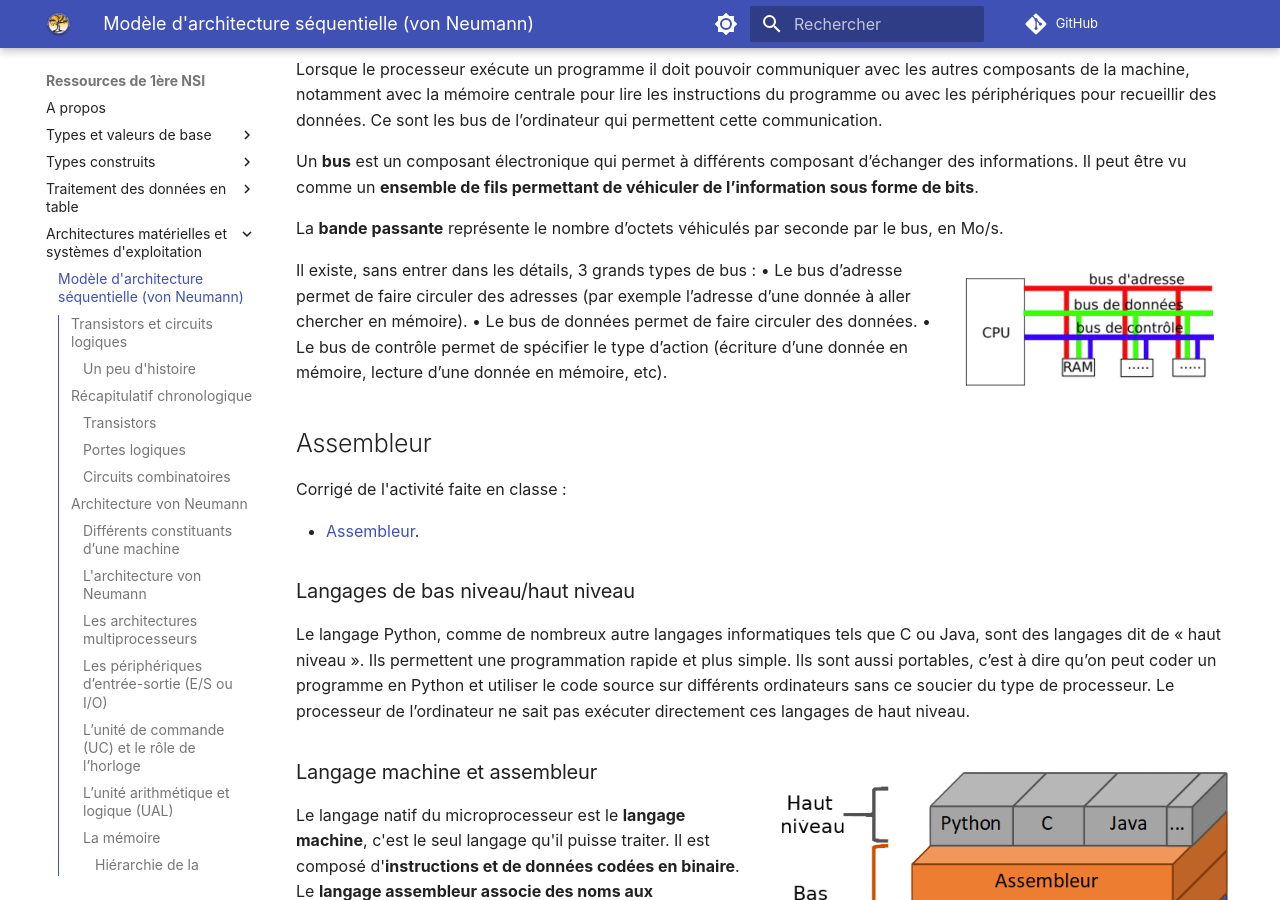
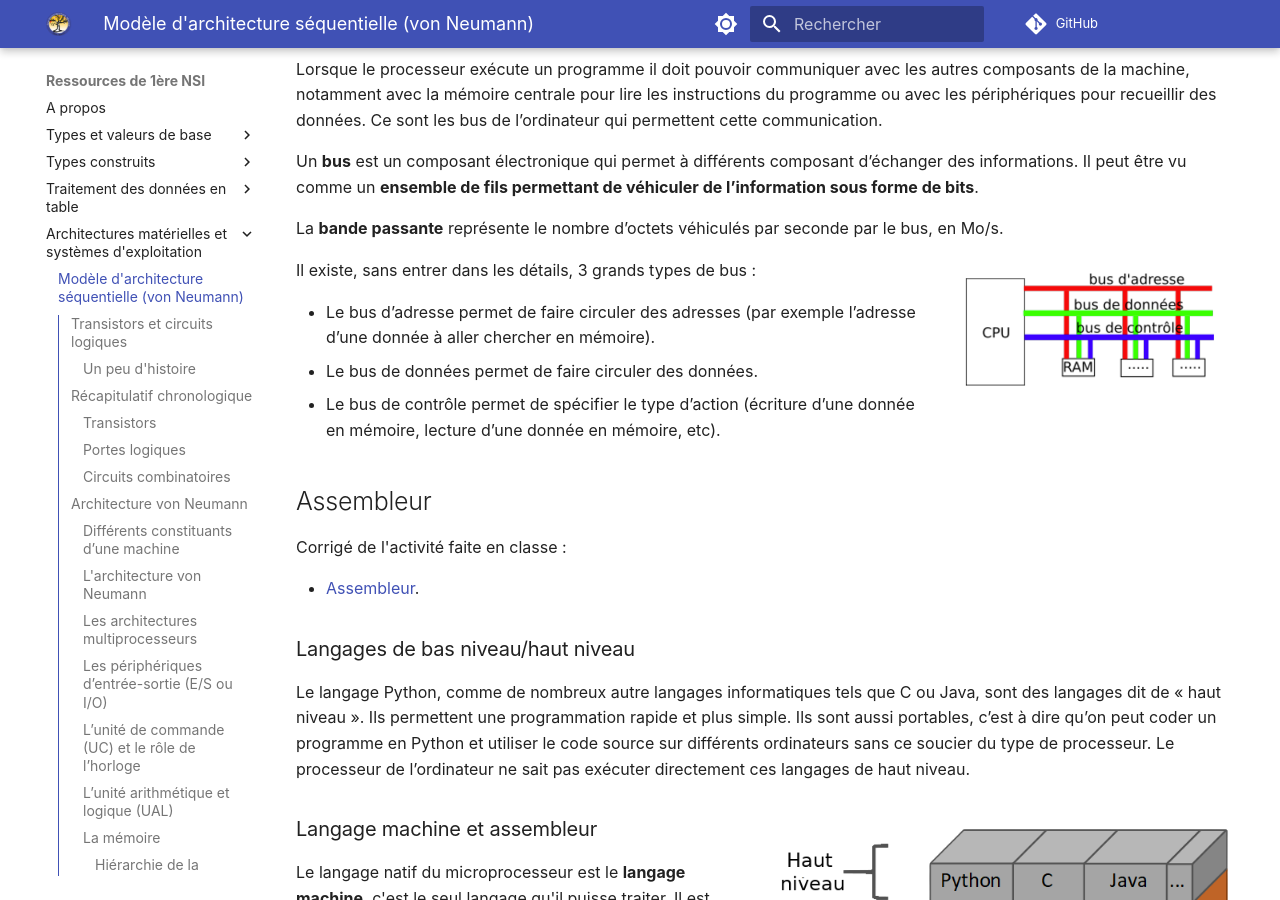
Before and after one commit to fab-perez/NSI-1, an MkDocs documentation site: the page built from docs/architecture-materielles-et-systemes-d-exploitation/1-modele-architecture-sequentielle.md, in a window 1280 px wide and 900 px high, scrolled down 7814 px. Built offline with MkDocs 1.6.1 and Material for MkDocs 9.7.7, drawn with Linux system fonts in a browser that asks for light colours; comment, search, counter and statistics services are not loaded.

Commit message:
Add files via upload

```diff
--- a/docs/architecture-materielles-et-systemes-d-exploitation/1-modele-architecture-sequentielle.md
+++ b/docs/architecture-materielles-et-systemes-d-exploitation/1-modele-architecture-sequentielle.md
@@ -285,9 +285,10 @@ La **bande passante** représente le nombre d’octets véhiculés par seconde p
 
 
 Il existe, sans entrer dans les détails, 3 grands types de bus :
-    • Le bus d’adresse permet de faire circuler des adresses (par exemple l’adresse d’une donnée à aller chercher en mémoire).
-    • Le bus de données permet de faire circuler des données.
-    • Le bus de contrôle permet de spécifier le type d’action (écriture d’une donnée en mémoire, lecture d’une donnée en mémoire, etc).
+
+- Le bus d’adresse permet de faire circuler des adresses (par exemple l’adresse d’une donnée à aller chercher en mémoire).
+- Le bus de données permet de faire circuler des données.
+- Le bus de contrôle permet de spécifier le type d’action (écriture d’une donnée en mémoire, lecture d’une donnée en mémoire, etc).
 
 
 ## Assembleur
```
Also changed, not shown: docs/architecture-materielles-et-systemes-d-exploitation/2-reseaux.md (+2 -2 lines), docs/architecture-materielles-et-systemes-d-exploitation/3-systemes-exploitation.md (+1 -1 lines).
